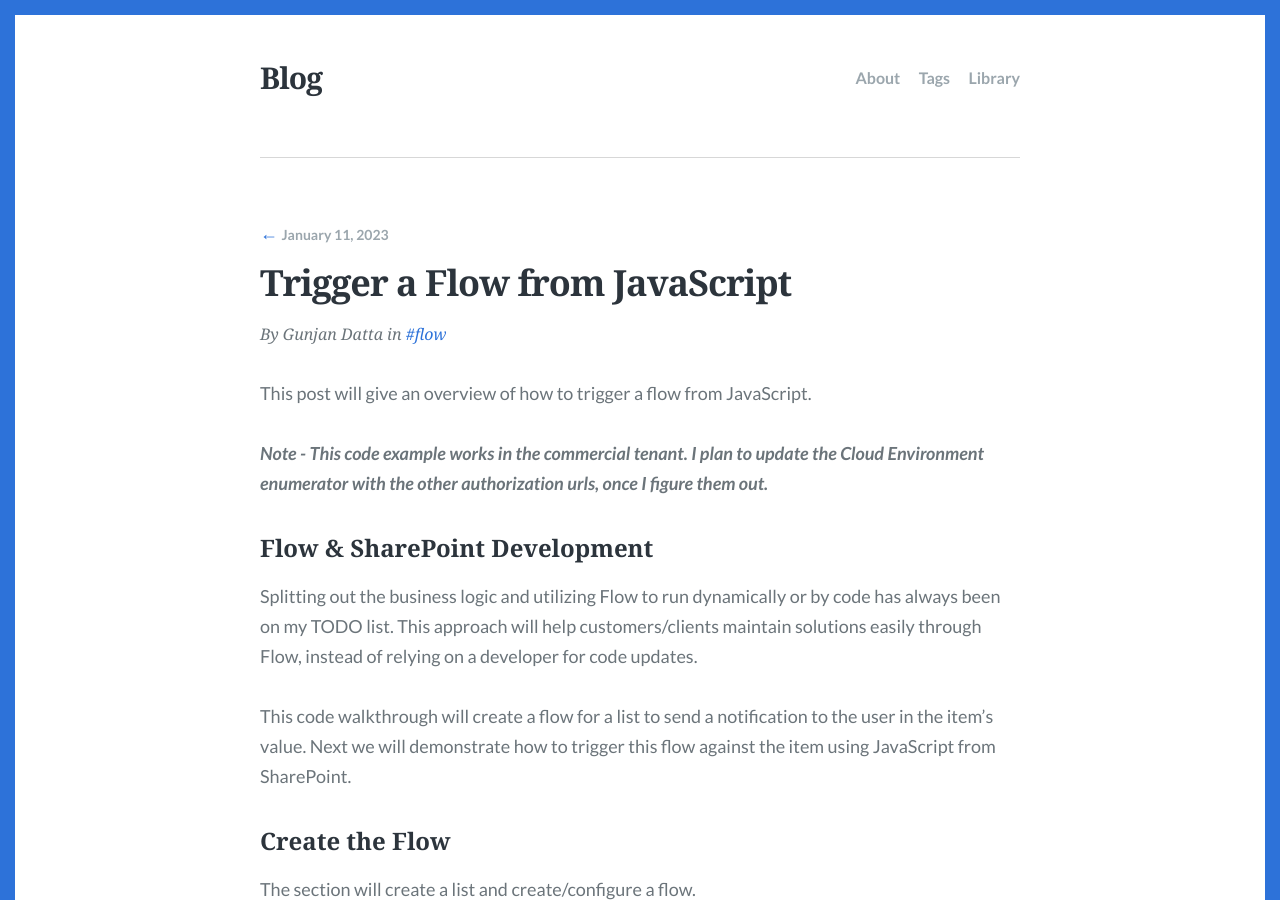
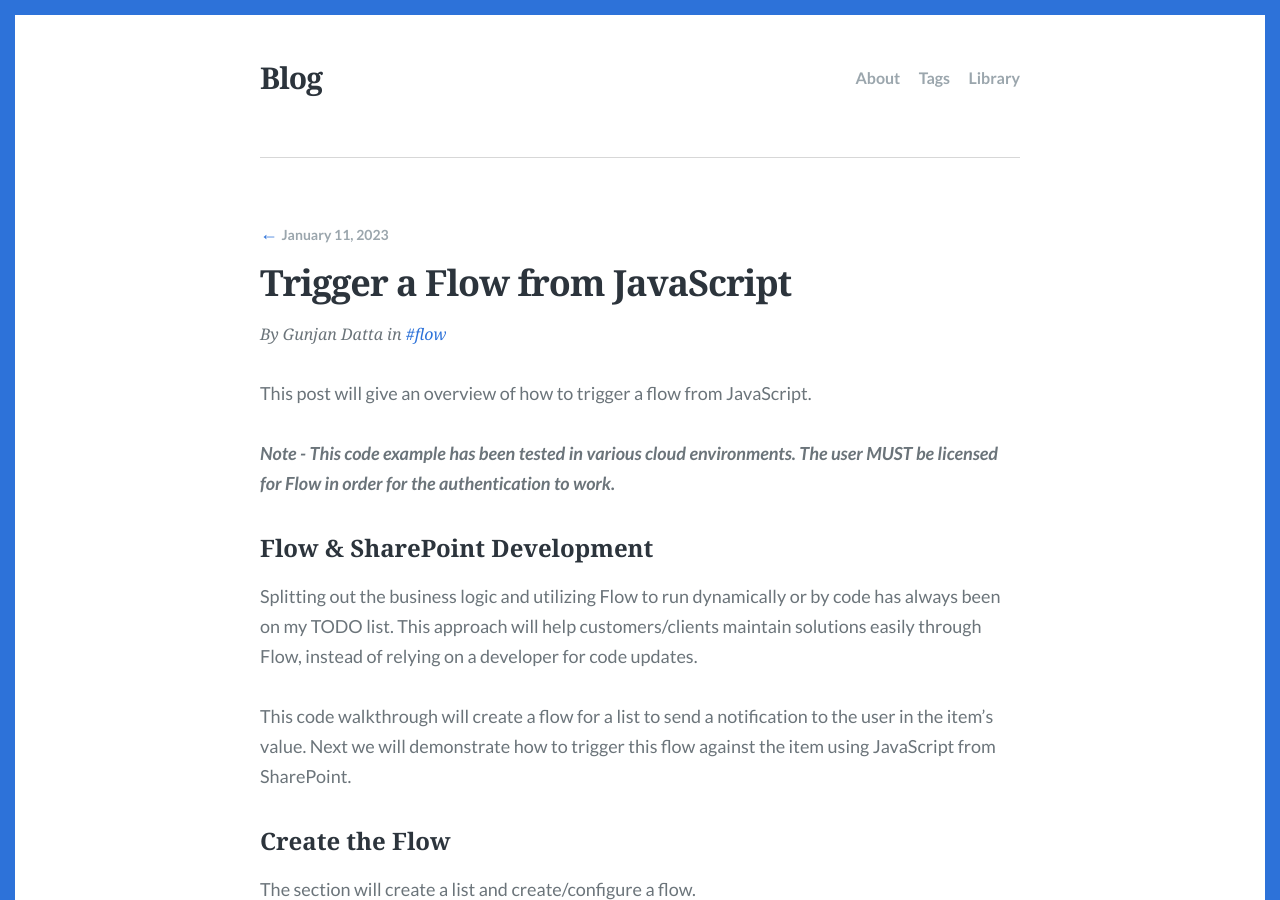
Before and after one commit to gunjandatta/blog, a Jekyll site: the page built from _posts/2023/2023-01-11-trigger-flow-from-js.md, in a window 1280 px wide and 900 px high. Built offline with Jekyll 4.4.1, drawn with Linux system fonts in a browser that asks for light colours; some web fonts are replaced.

Commit message:
Updated the note.

```diff
--- a/_posts/2023/2023-01-11-trigger-flow-from-js.md
+++ b/_posts/2023/2023-01-11-trigger-flow-from-js.md
@@ -11,7 +11,7 @@ This post will give an overview of how to trigger a flow from JavaScript.
 
 <!--more-->
 
-**_Note - This code example works in the commercial tenant. I plan to update the Cloud Environment enumerator with the other authorization urls, once I figure them out._**
+**_Note - This code example has been tested in various cloud environments. The user MUST be licensed for Flow in order for the authentication to work._**
 
 ### Flow & SharePoint Development
 
```
